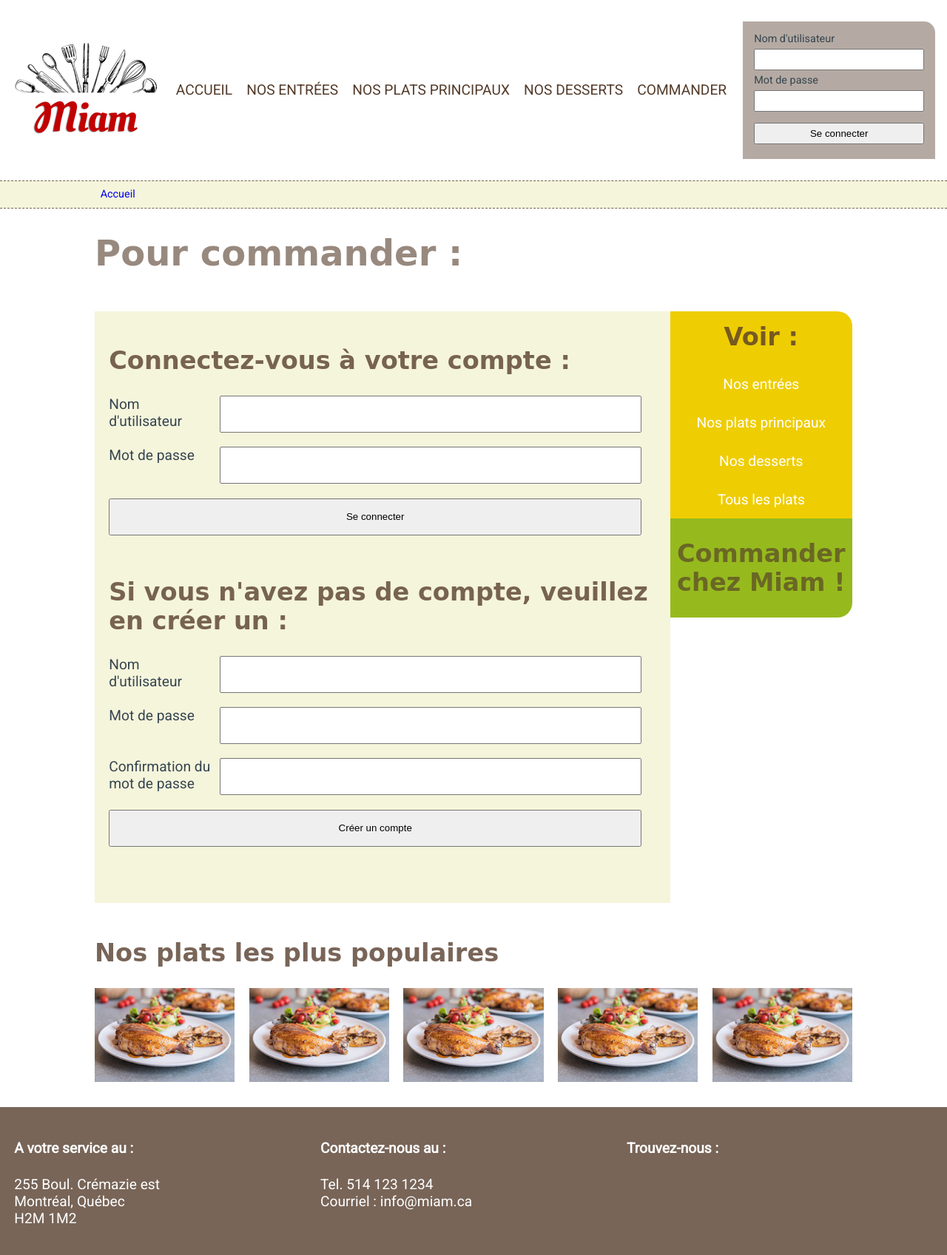
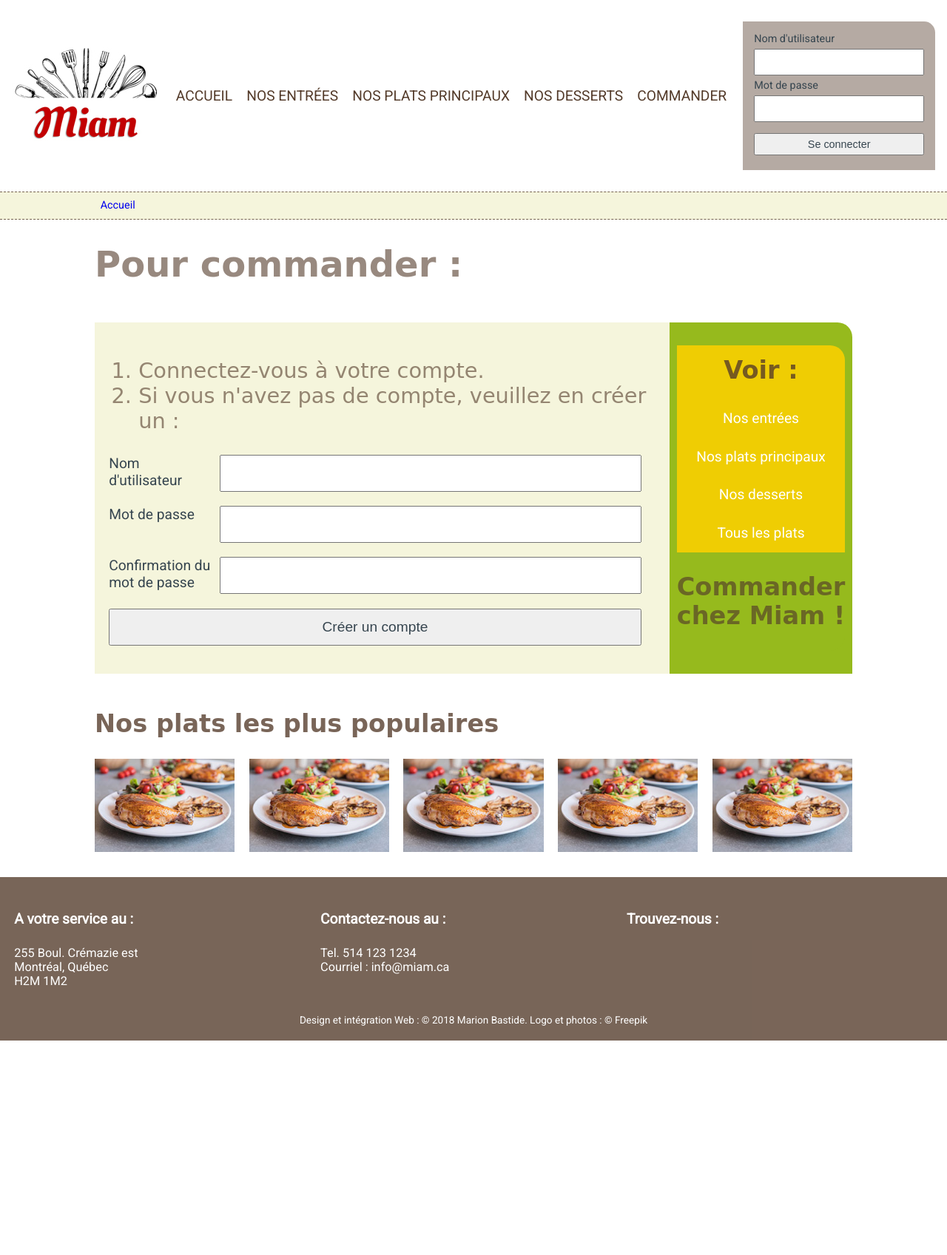
Before and after one commit to mbasprof/tp_miam, a PHP site: page /commander.php in a window 1280 px wide. Shown: the whole page at 74% size. After the commit the page ends 1407 px from the top, so only its background shows below. Run offline with PHP 8.4, Linux system fonts and the light colour scheme; some libraries are stand-ins or nearby versions.

Commit message:
var_dump commentés, photo au lieu de designed dans credit photos, ajout copyright ds footer

```diff
--- a/commander.php
+++ b/commander.php
@@ -2,6 +2,34 @@
     define('PAGE_NAME', 'Commander');
     define('PAGE_ID', 'commander');
     require_once('views/page_top.php');
+
+    define('IS_VALID', 'IS_VALID');
+    define('VALUE', 'VALUE');
+    define('ERR_VALID_MSG', 'ERR_VALID_MSG');
+
+    //Réception des données
+    $en_post = $_SERVER['REQUEST_METHOD'] === 'POST';
+//    var_dump('en post:', $en_post);
+
+    //création d'un tableau de validation
+    $validation = array(
+        'new_username' => array(
+                IS_VALID => false,
+                VALUE => null,
+                ERR_VALID_MSG => 'Le nom d\'utilisateur doit comporter au moins 6 caractères.',
+        ),
+        'new_pwd' => array(
+            IS_VALID => false,
+            VALUE => null,
+            ERR_VALID_MSG => 'Le mot de passe doit comporter au moins 6 caractères.',
+        ),
+        'confirm_new_username' => array(
+            IS_VALID => false,
+            VALUE => null,
+            ERR_VALID_MSG => 'Les mots de passe ne sont pas identiques.',
+        ),
+
+    );
 ?>
     <!-- #top-main -->
     <div id="top-main" class="wrapper">
@@ -11,21 +39,10 @@
     <div id="middle-main" class="wrapper">
         <!-- START #categories-->
         <section id="se_connecter">
-            <h2>Connectez-vous à votre compte :</h2>
-            <form id="connexion_compte" method="post">
-                <div>
-                    <label for="username">Nom d'utilisateur</label>
-                    <input type="text" name="username" id="username" value="">
-                </div>
-                <div>
-                    <label for="pwd">Mot de passe</label>
-                    <input type="password" name="pwd" id="pwd">
-                </div>
-                <div>
-                    <input type="submit" name="submit" id="submit" value="Se connecter">
-                </div>
-            </form>
-            <h2>Si vous n'avez pas de compte, veuillez en créer un :</h2>
+            <ol>
+                <li>Connectez-vous à votre compte.</li>
+                <li>Si vous n'avez pas de compte, veuillez en créer un :</li>
+            </ol>
             <form id="creation_compte" method="post">
                 <div>
                     <label for="new_username">Nom d'utilisateur</label>
@@ -37,7 +54,7 @@
                 </div>
                 <div>
                     <label for="confirm_pwd">Confirmation du mot de passe</label>
-                    <input type="password" name="confirm_pwd" id="confirm_pwd">
+                    <input type="password" name="confirm_new_pwd" id="confirm_pwd">
                 </div>
                 <div>
                     <input type="submit" name="submit_new" id="submit_new" value="Créer un compte">
--- a/data/data.php
+++ b/data/data.php
@@ -8,7 +8,7 @@
 
     //Catalogue des produits
 
-    $categories = array (
+    $categories = array(
         0 => 'Entrées',
         1 => 'Plats de résistance',
         2 => 'Desserts',
--- a/plats_traiteur_miam.php
+++ b/plats_traiteur_miam.php
@@ -19,7 +19,7 @@
     // si paramètre category_id dans les données GET et si la clé existe dans le tableau $categories
     if (array_key_exists('category_id', $_GET) && array_key_exists($_GET['category_id'], $categories)) {
         $category_id = $_GET['category_id'];
-        var_dump($category_id);
+//        var_dump($category_id);
     }
     if (!is_null($category_id)) {
         $category_name = $categories[$category_id];
--- a/style/main.css
+++ b/style/main.css
@@ -68,7 +68,7 @@ header {
     padding: 1.5rem 0.5rem;
 }
 
-header, footer {
+header, #footer-top {
     display: flex;
     justify-content: space-around;
 
@@ -136,6 +136,12 @@ header nav ul li a:hover {
     display: block;
     width: 100%;
     margin-top: 15px;
+}
+#connected{
+    text-align: center;
+    color: #fff;
+    padding: 1rem;
+    font-size: 0.85rem;
 }
 
 /* main */
@@ -299,6 +305,18 @@ footer div {
 
 }
 
+footer p{
+    font-size: 0.85rem;
+}
+#copyright{
+    font-size: 0.75rem;
+    text-align: center;
+
+}
+#copyright p{
+    margin-bottom: 0;
+}
+
 /******** CATALOGUE - plats traiteur miam ************/
 .category{
     border-top: 1px dashed rgba(83, 58, 41, 0.78);
@@ -394,13 +412,10 @@ footer div {
     color: rgba(83, 58, 41, 0.8);
 }
 
-/******** FORM  - connexion page************/
+/******** FORM  - page commander************/
 .invalid{
     color: #c30000;
-    font-size: 0.75rem;
-}
-#commander section form {
-    margin: 0 0 3rem 0;
+    font-size: 1rem;
 }
 
 #commander section {
@@ -431,6 +446,14 @@ footer div {
     padding-right: 0.5rem;
 }
 
+form input {
+    padding: 5px;
+    font-size: 1rem;
+    color:inherit;
+}
+#loginout_form input[type="submit"]{
+    font-size: 0.75rem;
+}
 #se_connecter > form > div > input[type="text"], #se_connecter > form > div > input[type="password"] {
     flex: 3;
 }
@@ -438,3 +461,9 @@ footer div {
 #se_connecter > form > div > input[type="submit"] {
     width: 100%;
 }
+
+#se_connecter ol  {
+    font-size: 1.5rem;
+    font-family: 'Oleo Script Swash Caps', cursive;
+    color: rgba(83, 58, 41, 0.60);
+}
--- /dev/null
+++ b/views/breadcrumbs.php
@@ -0,0 +1,3 @@
+<?php
+
+?>
--- a/views/connexion.php
+++ b/views/connexion.php
@@ -2,10 +2,12 @@
     <?php if (!user_is_logged()) { ?>
         <!--  affichage du formulaire de login-->
         <form method="post" name="login">
-            <label for="username">Nom d'utilisateur</label>
+            <div><label for="username">Nom d'utilisateur</label>
                 <input type="text" name="username" id="username" value="">
-            <label for="pwd">Mot de passe</label>
+            </div>
+            <div><label for="pwd">Mot de passe</label>
                 <input type="password" name="pwd" id="pwd" value="">
+            </div>
             <span class="invalid"><?php
                     if (array_key_exists(ERR_MSG_LOGIN, $_SESSION)) {
                         echo $_SESSION[ERR_MSG_LOGIN];
@@ -17,6 +19,13 @@
     <?php } else { ?>
         <!--  affichage du formulaire de logout-->
         <form method="post" name="logout">
+            <div id="connected">
+                    <span><?php
+                            if (array_key_exists(SESSION_USERNAME, $_SESSION)) {
+                                echo BONJOUR_MSG . $_SESSION[SESSION_USERNAME] . ' !';
+                            } ?>
+                    </span>
+            </div>
                 <input type="submit" name="logout_submit" value="Se déconnecter">
         </form>
     <?php } ?>
--- a/views/item.php
+++ b/views/item.php
@@ -17,6 +17,6 @@
          alt="Photo du plat <?= $product['prod_name'] ?> ">
     <figcaption><a
             href="<?= $product['prod_img_credit'] ?>"
-            target="_blank">Designed by Freepik</a></figcaption>
+            target="_blank">Photo by Freepik</a></figcaption>
 </figure>
 </div>
--- a/views/order_link.php
+++ b/views/order_link.php
@@ -1,8 +1,8 @@
 <?php
-
-?>
-<div id="order">
-    <a href="connexion_page.php">
-        <h2>Commander<br>chez Miam !</h2>
-    </a>
-</div>
+ if (PAGE_NAME !== 'Commander'){ ?>
+     <div id="order">
+         <a href="commander.php">
+             <h2>Commander<br>chez Miam !</h2>
+         </a>
+     </div>
+<?php } ?>
--- a/views/page_bottom.php
+++ b/views/page_bottom.php
@@ -2,6 +2,7 @@
 
 ?></main>
 <footer class="">
+    <div id="footer-top">
     <div id="coordonnees">
         <h4>A votre service au :</h4>
         <p> 255 Boul. Crémazie est<br> Montréal, Québec<br> H2M 1M2<br> </p>
@@ -13,6 +14,10 @@
     <div id="map">
         <h4>Trouvez-nous :</h4>
     </div>
+    </div>
+    <div id="copyright">
+        <p><small>Design et intégration Web : &copy; 2018 Marion Bastide. Logo et photos : &copy; Freepik</small></p>
+    </div>
 </footer>
 </body>
 </html>
--- a/views/page_top.php
+++ b/views/page_top.php
@@ -18,8 +18,8 @@
             <a href="index.php"><img src="images/logo_miam_200x143.jpg"
                                      alt="Logo de Miam, traiteur de plats cuisinés maison"></a>
         </div>
-        <?php require(dirname(__FILE__) . '/main_nav.php') ?>
-        <?php require(dirname(__FILE__) . '/connexion.php') ?>
+        <?php require(dirname(__FILE__) . '/main_nav.php'); ?>
+        <?php require(dirname(__FILE__) . '/connexion.php'); ?>
     </header>
     <main>
         <!--  barre fil d'ariane et bonjour-->
@@ -28,12 +28,12 @@
                 <div id="breadcrumbs">
                     <a href="index.php">Accueil</a>
                 </div>
-                <div id="connected">
-                    <span><?php
-                            if (array_key_exists(SESSION_USERNAME, $_SESSION)) {
-                                echo BONJOUR_MSG . $_SESSION[SESSION_USERNAME] . ' !';
-                            } ?>
-                    </span>
-                </div>
+<!--                <div id="connected">-->
+<!--                    <span>--><?php
+//                            if (array_key_exists(SESSION_USERNAME, $_SESSION)) {
+//                                echo BONJOUR_MSG . $_SESSION[SESSION_USERNAME] . ' !';
+//                            } ?>
+<!--                    </span>-->
+<!--                </div>-->
             </div>
         </div>
```
Also changed, not shown: db/flightbooking.sql (added, +97 -0 lines), images/desserts_miam.jpg (added). Lines whose indentation alone changed are shown as unchanged.
